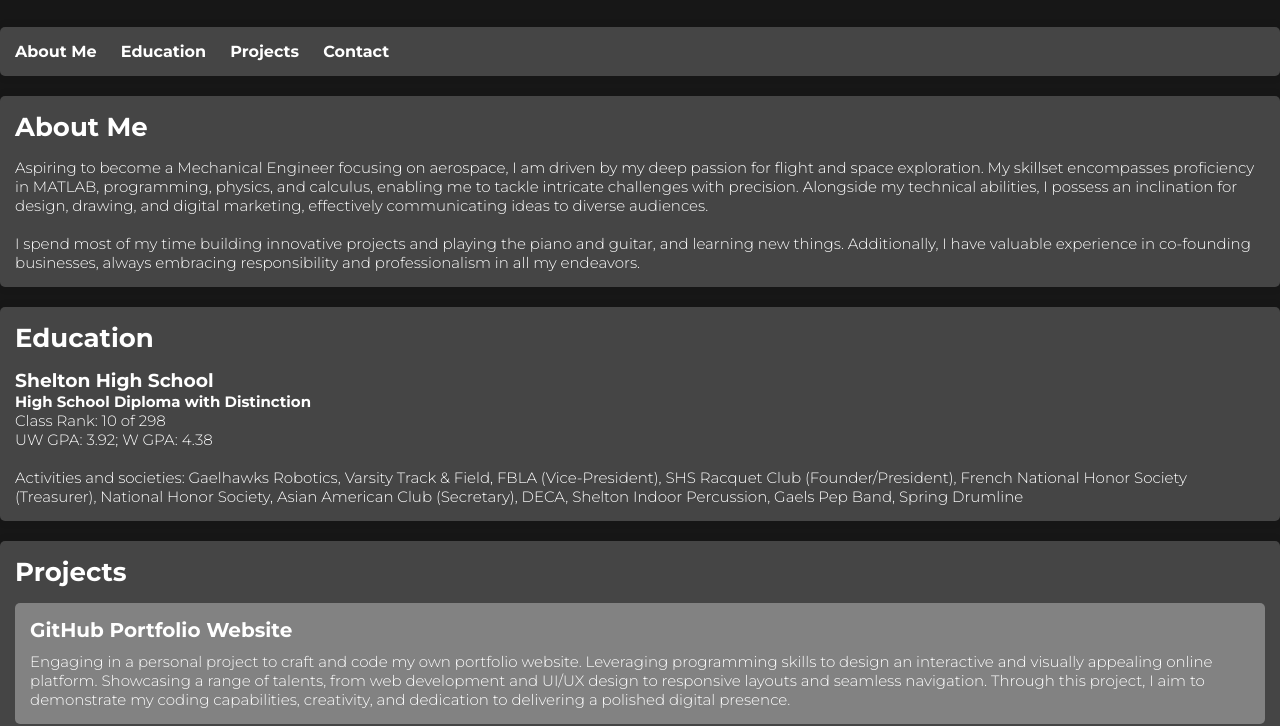
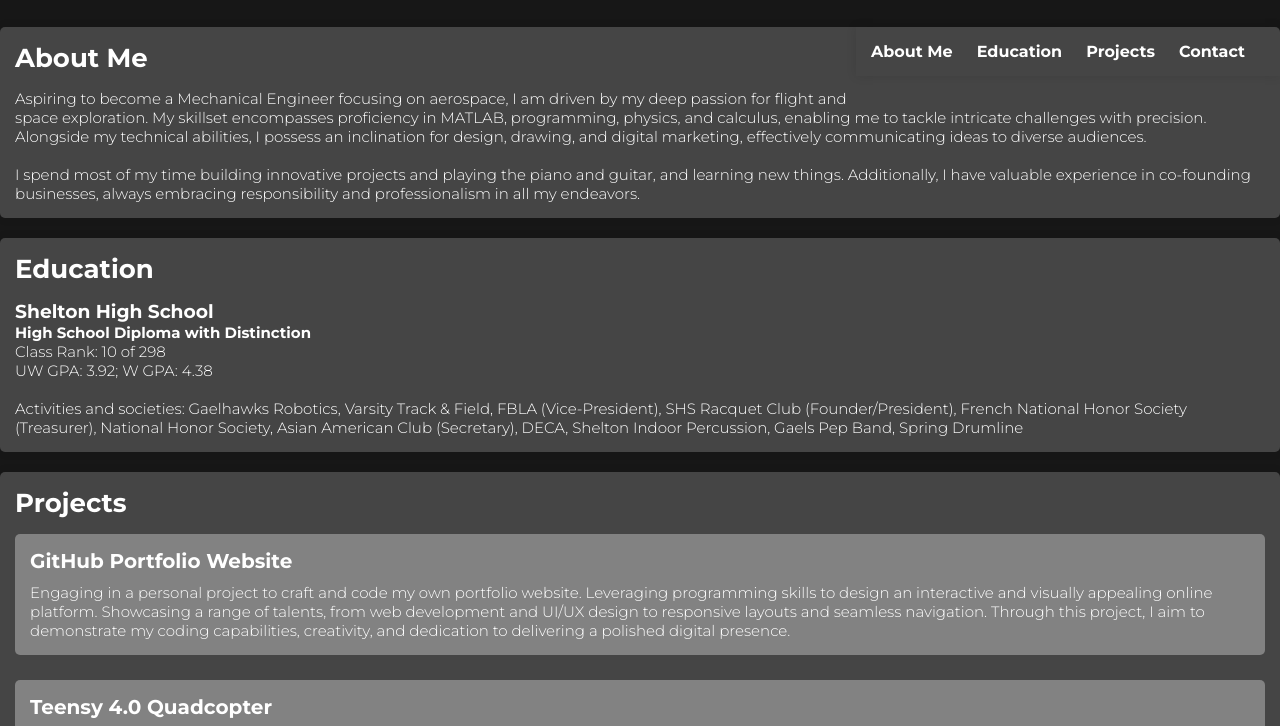
Before and after one commit to pmngvyen/pmngvyen.github.io, a plain HTML site: page index.html in a window 1280 px wide. Shown: the part 141-867 px from the top of the page. Drawn offline with Linux system fonts and the light colour scheme.

Commit message:
Update style.css

```diff
--- a/style.css
+++ b/style.css
@@ -25,7 +25,15 @@ header p {
   color: #ffffff;
 }
 
-nav,
+nav {
+  max-width: 1600px;
+  padding: 15px;
+  box-shadow: 0px 0px 10px rgba(0, 0, 0, 0.1);
+  margin-bottom: 20px;
+  float: right;
+  text-align: right;
+}
+
 section,
 footer {
   max-width: 1350px;
```
